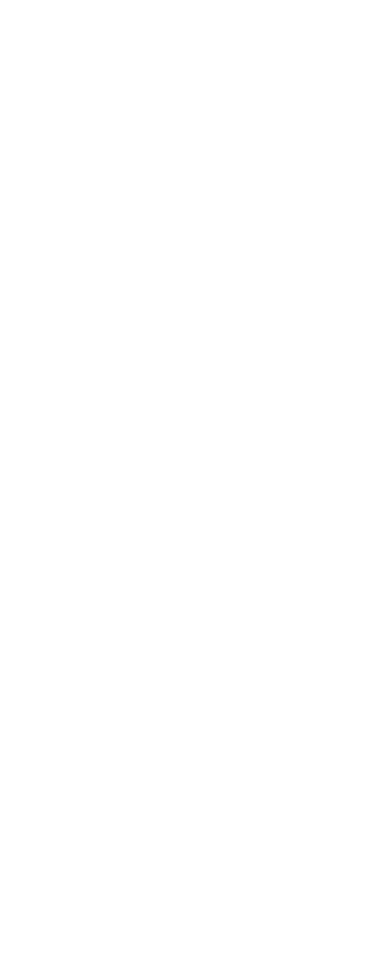
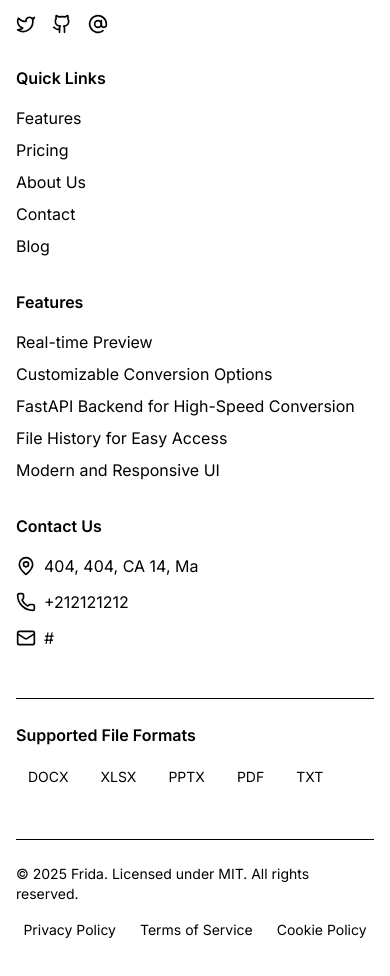
Before and after one commit to Imadnajam/Frida, a Next.js app: page / in a window 390 px wide. Shown: the part 940-1916 px from the top of the page. Before the commit the page ends 844 px from the top, so only its background shows below. Built offline with nearby package versions, Linux system fonts and the light colour scheme.

Commit message:
Added a mobile menu using the Sheet component from shadcn/ui that slides in from the right on small screens

```diff
--- a/app/page.tsx
+++ b/app/page.tsx
@@ -1,12 +1,10 @@
 'use client';
 
 import { useState } from 'react';
+import FileUploader from '@/components/convert';
 
-import { Card, CardHeader, CardTitle, CardContent, CardFooter } from '@/components/ui/card';
-import FileUploader from '@/components/convert';
-import { COMPANY_DETAILS } from '@/utils/constants';
 import Navbar from '@/components/pages/nav';
-
+import Footer from '@/components/pages/footer';
 export default function Home() {
   const [files, setFiles] = useState<File[]>([]);
 
@@ -21,6 +19,7 @@
 
 
       </div>
+      <Footer/>
     </div>
   );
 }
--- /dev/null
+++ b/components/pages/footer.tsx
@@ -0,0 +1,141 @@
+'use client';
+
+import * as React from 'react';
+import Link from 'next/link';
+import { Mail, Phone, MapPin, Twitter, Github, AtSign } from 'lucide-react';
+import { COMPANY_DETAILS } from '@/utils/constants';
+
+const Footer = () => {
+    const currentYear = new Date().getFullYear();
+
+    return (
+        <footer className="bg-background border-t">
+            <div className="container mx-auto py-12 px-4">
+                {/* Main footer content */}
+                <div className="grid grid-cols-1 md:grid-cols-2 lg:grid-cols-4 gap-8">
+                    {/* Company Info */}
+                    <div>
+                        <h2 className="text-xl font-bold mb-4">{COMPANY_DETAILS.name}</h2>
+                        <p className="text-muted-foreground mb-4">
+                            {COMPANY_DETAILS.mission}
+                        </p>
+                        <div className="flex space-x-4">
+                            <a href={COMPANY_DETAILS.socialMedia.twitter} aria-label="Twitter" className="text-muted-foreground hover:text-foreground transition-colors">
+                                <Twitter size={20} />
+                            </a>
+                            <a href={COMPANY_DETAILS.socialMedia.github} aria-label="GitHub" className="text-muted-foreground hover:text-foreground transition-colors">
+                                <Github size={20} />
+                            </a>
+                            <a href={COMPANY_DETAILS.socialMedia.discord} aria-label="Discord" className="text-muted-foreground hover:text-foreground transition-colors">
+                                <AtSign size={20} />
+                            </a>
+                        </div>
+                    </div>
+
+                    {/* Quick Links */}
+                    <div>
+                        <h3 className="font-semibold mb-4">Quick Links</h3>
+                        <ul className="space-y-2">
+                            <li>
+                                <Link href="/features" className="text-muted-foreground hover:text-foreground transition-colors">
+                                    Features
+                                </Link>
+                            </li>
+                            <li>
+                                <Link href="/pricing" className="text-muted-foreground hover:text-foreground transition-colors">
+                                    Pricing
+                                </Link>
+                            </li>
+                            <li>
+                                <Link href="/about" className="text-muted-foreground hover:text-foreground transition-colors">
+                                    About Us
+                                </Link>
+                            </li>
+                            <li>
+                                <Link href="/contact" className="text-muted-foreground hover:text-foreground transition-colors">
+                                    Contact
+                                </Link>
+                            </li>
+                            <li>
+                                <Link href="/blog" className="text-muted-foreground hover:text-foreground transition-colors">
+                                    Blog
+                                </Link>
+                            </li>
+                        </ul>
+                    </div>
+
+                    {/* Features */}
+                    <div>
+                        <h3 className="font-semibold mb-4">Features</h3>
+                        <ul className="space-y-2">
+                            {COMPANY_DETAILS.features.map((feature, index) => (
+                                <li key={index}>
+                                    <span className="text-muted-foreground">
+                                        {feature}
+                                    </span>
+                                </li>
+                            ))}
+                        </ul>
+                    </div>
+
+                    {/* Contact Info */}
+                    <div>
+                        <h3 className="font-semibold mb-4">Contact Us</h3>
+                        <ul className="space-y-3">
+                            <li className="flex items-start">
+                                <MapPin size={20} className="mr-2 mt-0.5 text-muted-foreground" />
+                                <span className="text-muted-foreground">
+                                    {COMPANY_DETAILS.address.street}, {COMPANY_DETAILS.address.city}, {COMPANY_DETAILS.address.state} {COMPANY_DETAILS.address.zip}, {COMPANY_DETAILS.address.country}
+                                </span>
+                            </li>
+                            <li className="flex items-center">
+                                <Phone size={20} className="mr-2 text-muted-foreground" />
+                                <a href={`tel:${COMPANY_DETAILS.phone}`} className="text-muted-foreground hover:text-foreground transition-colors">
+                                    {COMPANY_DETAILS.phone}
+                                </a>
+                            </li>
+                            <li className="flex items-center">
+                                <Mail size={20} className="mr-2 text-muted-foreground" />
+                                <a href={`mailto:${COMPANY_DETAILS.email}`} className="text-muted-foreground hover:text-foreground transition-colors">
+                                    {COMPANY_DETAILS.email}
+                                </a>
+                            </li>
+                        </ul>
+                    </div>
+                </div>
+
+                {/* Supported File Formats */}
+                <div className="mt-12 pt-6 border-t">
+                    <h3 className="font-semibold mb-4">Supported File Formats</h3>
+                    <div className="flex flex-wrap gap-2">
+                        {COMPANY_DETAILS.supportedFileFormats.map((format, index) => (
+                            <span key={index} className="px-3 py-1 bg-accent rounded-full text-sm">
+                                {format}
+                            </span>
+                        ))}
+                    </div>
+                </div>
+
+                {/* Bottom footer bar */}
+                <div className="border-t mt-12 pt-6 flex flex-col md:flex-row justify-between items-center">
+                    <p className="text-sm text-muted-foreground mb-4 md:mb-0">
+                        © {currentYear} {COMPANY_DETAILS.name}. Licensed under {COMPANY_DETAILS.license}. All rights reserved.
+                    </p>
+                    <div className="flex space-x-6">
+                        <Link href="/privacy" className="text-sm text-muted-foreground hover:text-foreground transition-colors">
+                            Privacy Policy
+                        </Link>
+                        <Link href="/terms" className="text-sm text-muted-foreground hover:text-foreground transition-colors">
+                            Terms of Service
+                        </Link>
+                        <Link href="/cookies" className="text-sm text-muted-foreground hover:text-foreground transition-colors">
+                            Cookie Policy
+                        </Link>
+                    </div>
+                </div>
+            </div>
+        </footer>
+    );
+};
+
+export default Footer;
--- a/components/pages/nav.tsx
+++ b/components/pages/nav.tsx
@@ -50,25 +50,18 @@
                     </NavigationMenu>
                 </div>
 
-                <div className="flex items-center gap-4">
-                    <ThemeModeToggle
-                        messages={{
-                            dark: 'Dark',
-                            light: 'Light',
-                            system: 'System',
-                        }}
-                    />
+                <div className="flex items-center gap-6">
 
                     {/* Mobile Menu Button - Visible only on mobile */}
                     <Sheet>
                         <SheetTrigger asChild className="md:hidden">
-                            <Button variant="ghost" size="icon">
+                            <Button variant="default" size="icon">
                                 <Menu className="h-6 w-6" />
                                 <span className="sr-only">Toggle menu</span>
                             </Button>
                         </SheetTrigger>
                         <SheetContent side="right" className="w-64">
-                            <div className="flex flex-col space-y-4 mt-8">
+                            <div className="flex flex-col space-y-6 mt-8">
                                 {menuItems.map((item) => (
                                     <Link
                                         key={item.href}
@@ -81,6 +74,14 @@
                             </div>
                         </SheetContent>
                     </Sheet>
+                    <ThemeModeToggle
+                        messages={{
+                            dark: 'Dark',
+                            light: 'Light',
+                            system: 'System',
+                        }}
+                    />
+
                 </div>
             </div>
         </nav>
```
